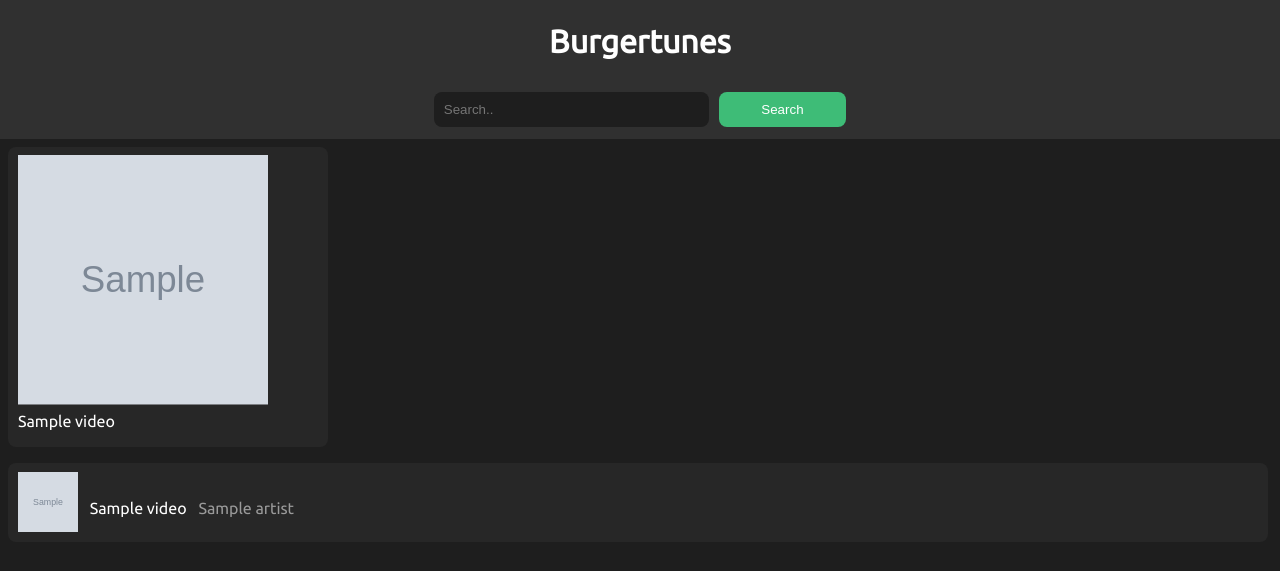
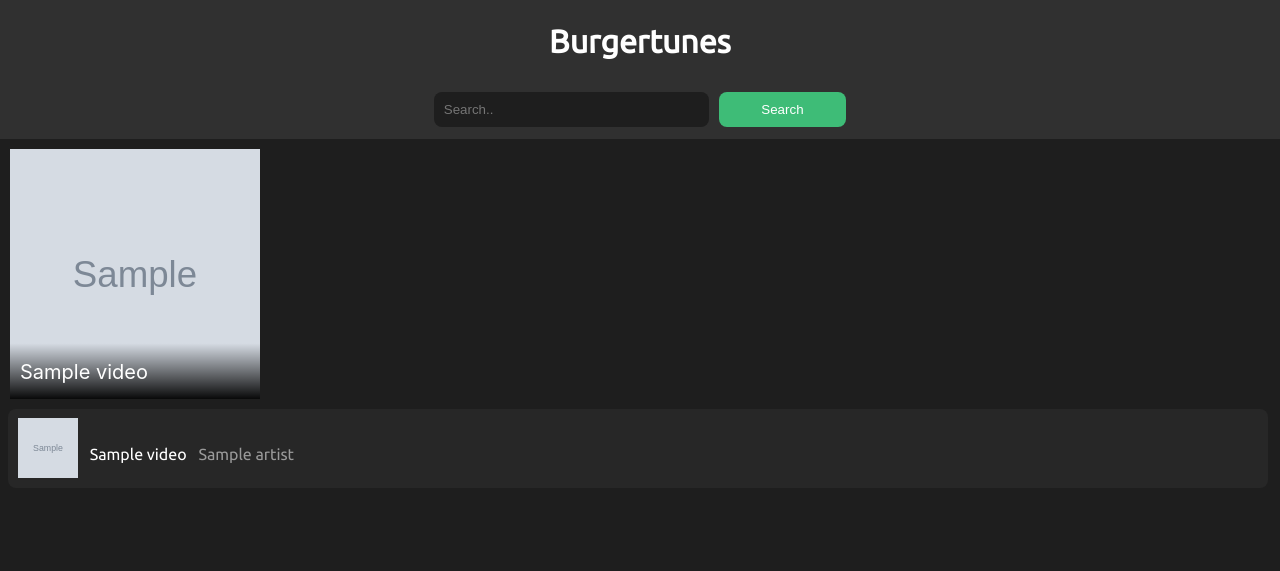
Before and after one commit to manics/burgertunes, a Flask app: template templates/main.html in a window 1280 px wide. Shown: the top 571 px of the page. Run offline with Flask 2, Linux system fonts and the light colour scheme; the template is opened without the code that fills it: most values are stand-ins (such as "Sample title", 1, 10 or a date in 2020); grey boxes marked "Sample" are stand-in pictures; parts of the project's set-up code (start-up, migrations or seed data) failed here and were passed over; some libraries are stand-ins or nearby versions.

Commit message:
added a2hs support, change the layout, added bugs, removed bugs and minor changes to everything 🥹
buger

```diff
--- a/main.py
+++ b/main.py
@@ -1,6 +1,6 @@
 # Change the host and port
-HOST = "0.0.0.0"
-PORT = 81
+HOST = "localhost"
+PORT = 8080
 
 # TESTING ONLY
 #HOST = "localhost"
--- a/static/style.css
+++ b/static/style.css
@@ -4,7 +4,7 @@ body {
     margin: 0;
     background-color: #1e1e1e;
     color: #ffffff;
-    font-family: "Ubuntu", sans-serif;
+    font-family: "Ubuntu", sans;
 }
 
 .navbar {
@@ -43,16 +43,10 @@ body {
 .albumdiv {
     list-style-type: none;
     display: inline-block;
-    width: 300px;
-    height: 300px;
-    margin: 8px;
-    border-radius: 8px;
-    padding: 10px;
-    padding-top: 0px;
-    padding-bottom: 0px;
-    background-color: #272727;
+    margin-right: 5px;
+    width: 250px;
+    height: 250px;
 }
-
 
 .videotitle {
     display: inline-block;
@@ -61,9 +55,30 @@ body {
 }
 
 .albumtitle {
-    display: inline-block;
-    padding-left: 0;
-    transform: translateY(-50%);
+    list-style-type: none;
+
+    width: 275px;
+    height: 58px;
+
+    font-family: "Inter";
+    font-style: normal;
+    font-weight: 400;
+    font-size: 20px;
+    line-height: 24px;
+    display: flex;
+    align-items: center;
+    border-radius: 10px;
+
+    padding-left: 10px;
+    transform: translateY(200%);
+}
+
+.albumtitleshadow {
+    width: 250px;
+    height: 58px;
+
+    background: linear-gradient(0deg, #000000 0%, rgba(0, 0, 0, 0) 100%);
+    transform: translateY(335%);
 }
 
 .videoauthor {
@@ -106,9 +121,11 @@ body {
 }
 
 .horizontalcontainer {
-    overflow: auto;
     white-space: nowrap;
-    overflow-y: hidden
+    overflow-y: hidden;
+    overflow-x: scroll;
+    margin: 10px;
+    margin-bottom: 10px;
 }
 
 .searchbar {
--- a/templates/about.html
+++ b/templates/about.html
@@ -6,6 +6,7 @@
     <meta charset="UTF-8" />
     <meta http-equiv="X-UA-Compatible" content="IE=edge" />
     <meta name="viewport" content="width=device-width, initial-scale=1.0" />
+    <link rel="icon" type="image/x-icon" href="{{ url_for('static', filename='/icons/burgertunes64.png') }}">
     <link rel="stylesheet" type="text/css" href="{{ url_for('static', filename='style.css') }}" />
 </head>
 
--- a/templates/albumview.html
+++ b/templates/albumview.html
@@ -2,10 +2,11 @@
 <html>
 
 <head>
-    <title>Burgertunes</title>
+    <title>{{ results.title }}</title>
     <meta charset="UTF-8" />
     <meta http-equiv="X-UA-Compatible" content="IE=edge" />
     <meta name="viewport" content="width=device-width, initial-scale=1.0" />
+    <link rel="icon" type="image/x-icon" href="{{ url_for('static', filename='/icons/burgertunes64.png') }}">
     <link rel="stylesheet" type="text/css" href="{{ url_for('static', filename='style.css') }}" />
 </head>
 
--- a/templates/main.html
+++ b/templates/main.html
@@ -6,7 +6,9 @@
     <meta charset="UTF-8" />
     <meta http-equiv="X-UA-Compatible" content="IE=edge" />
     <meta name="viewport" content="width=device-width, initial-scale=1.0" />
+    <link rel="icon" type="image/x-icon" href="{{ url_for('static', filename='/icons/burgertunes64.png') }}">
     <link rel="stylesheet" type="text/css" href="{{ url_for('static', filename='style.css') }}" />
+    <link rel="manifest" href="{{ url_for('static', filename='burgertunes.webmanifest') }}" />
 </head>
 
 <body>
@@ -27,13 +29,12 @@
     <div class="horizontalcontainer">
         {% for video in albumresults %}
         <a class="linkwrap" href="/album/{{ video.browseId }}">
-            <div class="albumdiv">
-                <img class="videoimg albumsize" loading="lazy" src="{{ video.thumbnails[3].url }}">
-                <br>
+            <div class="albumdiv" style="background: url('{{ video.thumbnails[3].url }}'); background-size: 100% 100%;">
                 {% if video.isExplicit %}
-                <p class="explicittag">EXPLICIT</p>
+                <!--/1><p class="explicittag">EXPLICIT</p> -->
                 {% endif %}
-                <p class="albumtitle">{{ video.title | truncate(39, true, '..')}}</p>
+                <div class="albumtitleshadow"></div>
+                <p class="albumtitle">{{ video.title | truncate(23, true, '..')}}</p>
             </div>
         </a>
         {% endfor %}
```
Also changed, not shown: README.md, static/burgertunes.webmanifest (added), static/icons/burgertunes256.png (added), static/icons/burgertunes512.png (added), static/icons/burgertunes64.png (added), 1 other file.
